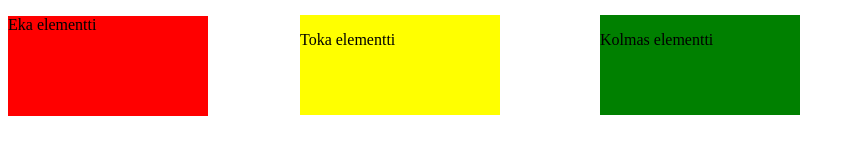
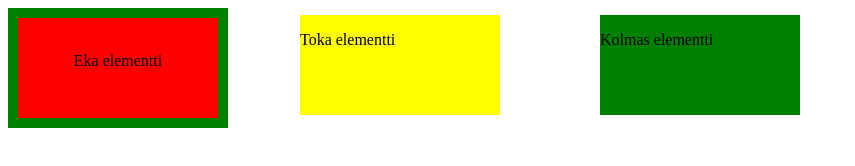
Before and after one commit to tarmote/Lapio-website, a plain HTML site: page position.html in a window 1280 px wide. Shown: the whole page, without its empty margins (0-855 px from the left). Drawn offline with Linux system fonts and the light colour scheme.

Commit message:
Osa3. Kymppi

```diff
--- a/styles2.css
+++ b/styles2.css
@@ -2,6 +2,11 @@
 width: 200px;
 height: 100px;
 background-color:red;
+text-align:center;
+vertical-align:middle;
+border-width:10px;
+border-color:green;
+border-style:solid;
 }
 
 .toka {width:200px; height:100px; background-color:yellow; position:absolute; left:300px; top:15px;}
```
Also changed, not shown: position.html (+2 -0 lines).
